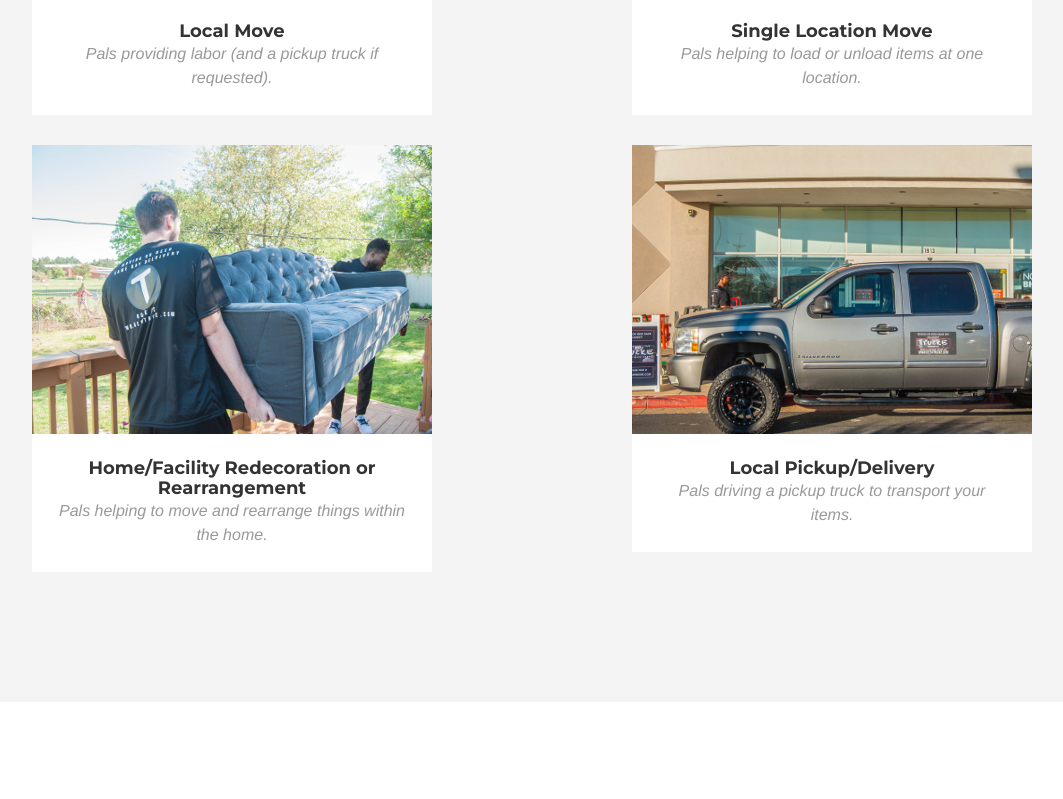
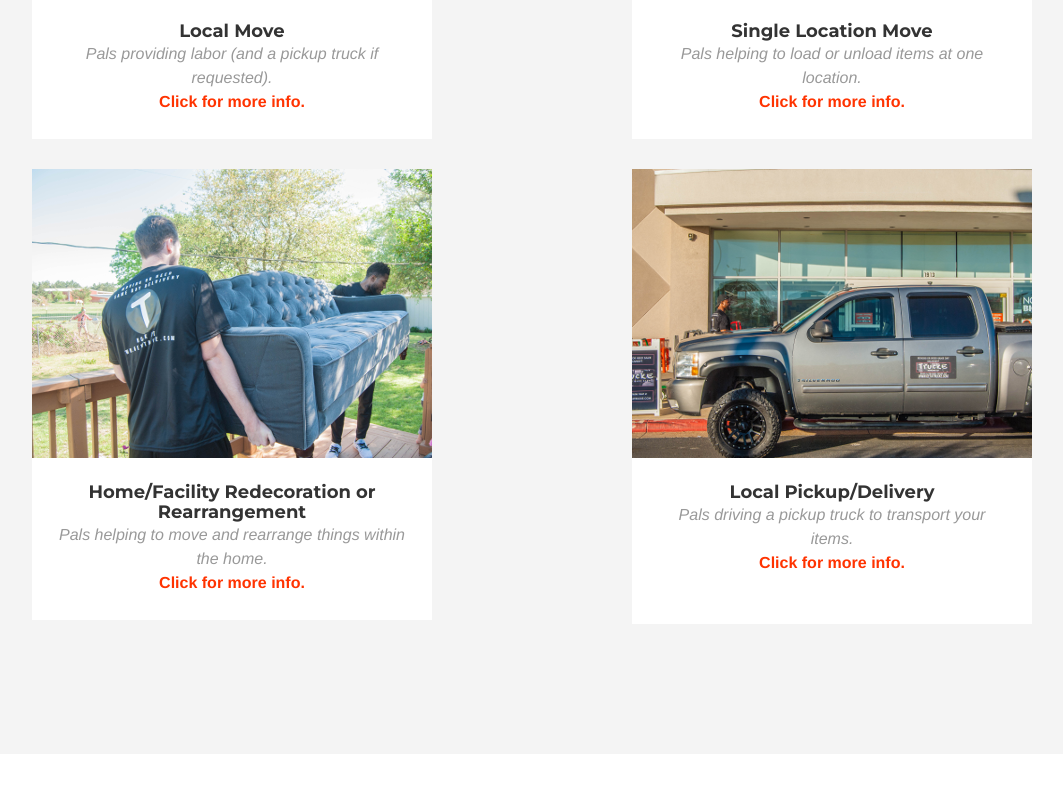
Before and after one commit to maslowproject/new_website, a plain HTML site: page index.html in a window 1280 px wide. Shown: the part 2202-3001 px from the top of the page, without its empty margins (108-1171 px from the left). Drawn offline with Linux system fonts and the light colour scheme; files whose address does not match are found by name; a web font is replaced by a local one.

Commit message:
users need to know that they can click on portfolio sections

```diff
--- a/css/custom.css
+++ b/css/custom.css
@@ -275,6 +275,13 @@ section h3.section-subheading {
   font-size: 16px;
   margin: 0;
 }
+
+#portfolio .portfolio-item .portfolio-caption p.click-more {
+  color: #ff3300;
+  font-weight: bold;
+  font-style: normal;
+}
+
 #portfolio * {
   z-index: 2;
 }
--- a/index.html
+++ b/index.html
@@ -185,11 +185,13 @@
                           </div>
                       </div>
                       <img src="img/portfolio/local_move_preview.png" class="img-responsive" alt="">
-                    </a>
+
                       <div class="portfolio-caption">
                           <h4>Local Move</h4>
                           <p class="text-muted">Pals providing labor (and a pickup truck if requested).</p>
+                          <p class="click-more">Click for more info.</p>
                       </div>
+                    </a>
                 </div>
                 <div class="col-sm-6 portfolio-item">
                     <a href="#portfolioModal2" class="portfolio-link" data-toggle="modal">
@@ -199,11 +201,13 @@
                           </div>
                       </div>
                       <img src="img/portfolio/single_move_preview.png" class="img-responsive" alt="">
-                    </a>
+
                       <div class="portfolio-caption">
                           <h4>Single Location Move</h4>
                           <p class="text-muted">Pals helping to load or unload items at one location.</p>
+                          <p class="click-more">Click for more info.</p>
                       </div>
+                    </a>
                 </div>
                 <div class="col-sm-6 portfolio-item">
                     <a href="#portfolioModal3" class="portfolio-link" data-toggle="modal">
@@ -213,11 +217,13 @@
                           </div>
                       </div>
                       <img src="img/portfolio/home_move_preview.png" class="img-responsive" alt="">
-                    </a>
+
                       <div class="portfolio-caption">
                           <h4>Home/Facility Redecoration or Rearrangement</h4>
                           <p class="text-muted">Pals helping to move and rearrange things within the home.</p>
+                          <p class="click-more">Click for more info.</p>
                       </div>
+                    </a>
                 </div>
                 <div class="col-sm-6 portfolio-item">
                     <a href="#portfolioModal4" class="portfolio-link" data-toggle="modal">
@@ -227,11 +233,13 @@
                           </div>
                       </div>
                       <img src="img/portfolio/pickup_move_preview.png" class="img-responsive" alt="">
-                    </a>
+
                       <div class="portfolio-caption">
                           <h4>Local Pickup/Delivery</h4>
                           <p class="text-muted">Pals driving a pickup truck to transport your items.</p>
+                          <p class="click-more">Click for more info.</p><br />
                       </div>
+                    </a>
                 </div>
             </div>
         </div>
```
Lines whose indentation alone changed are shown as unchanged.
